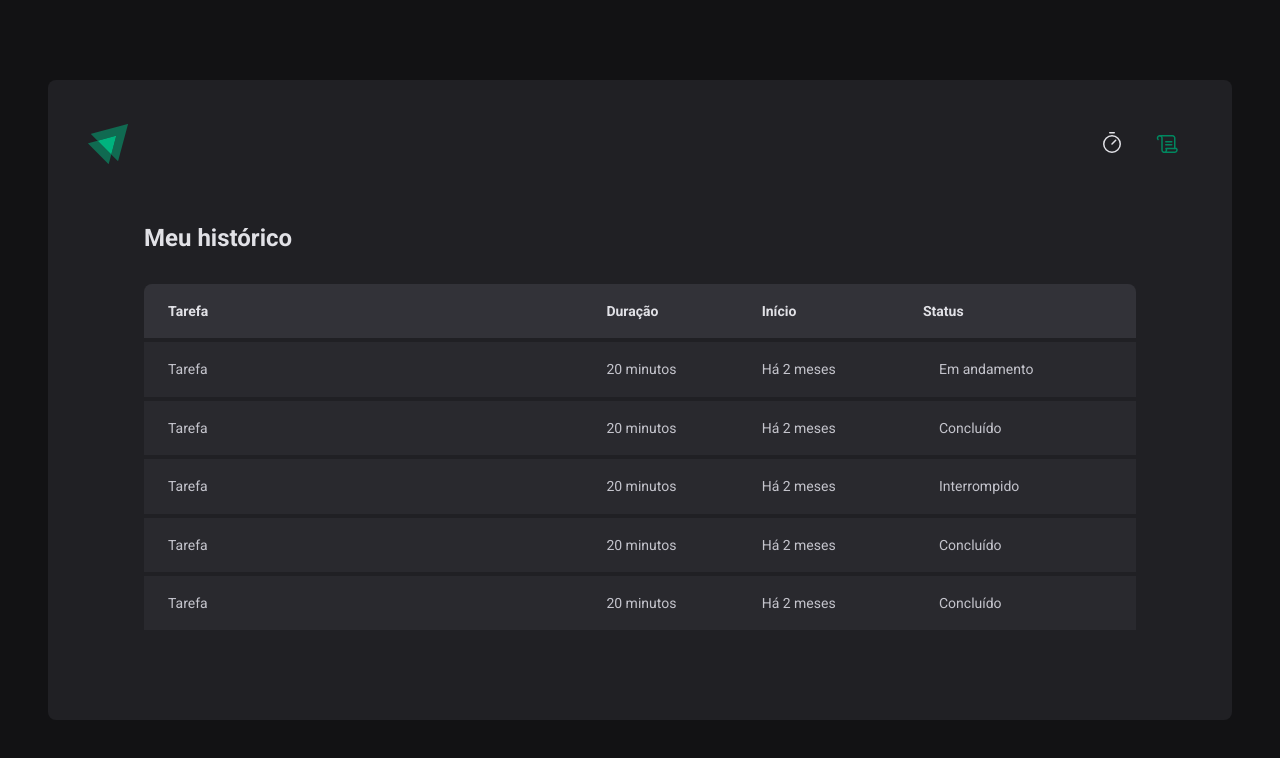
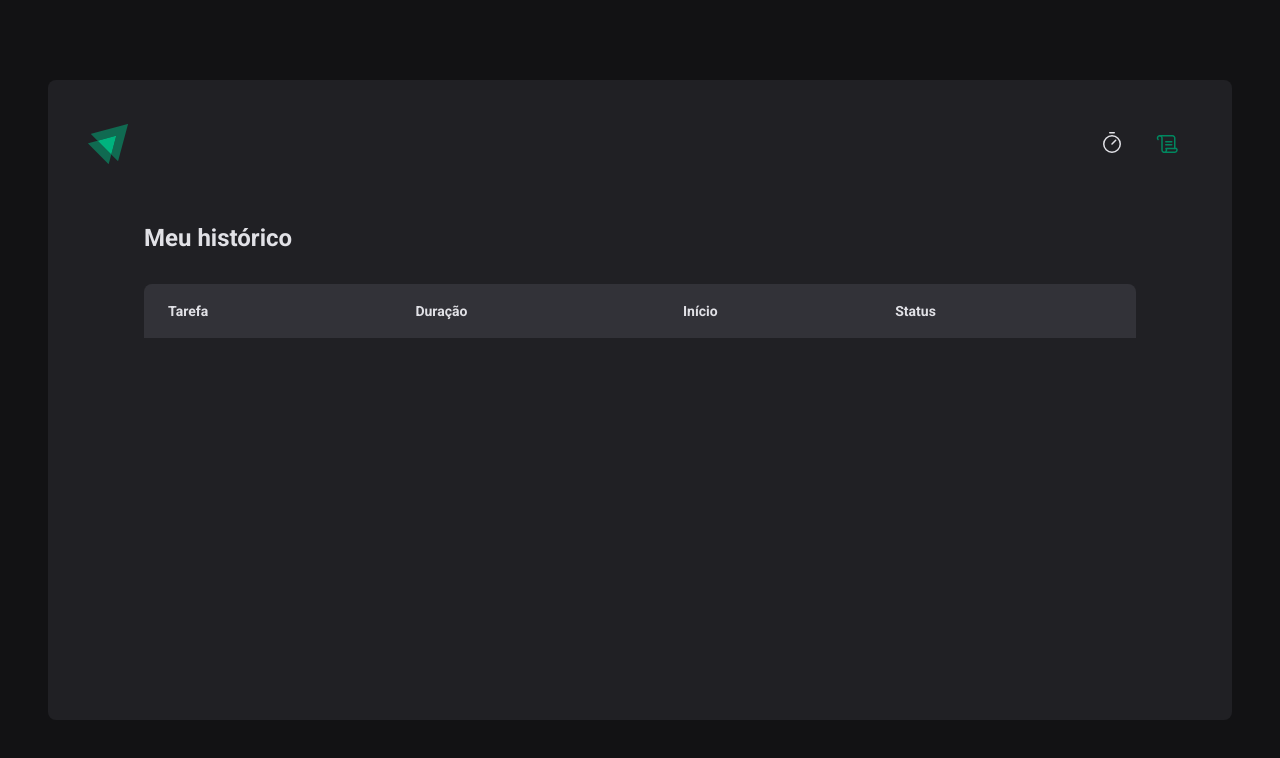
Before and after one commit to guiquintero/02-ignite-timer, a React (Vite) app: page /history in a window 1280 px wide. Shown: the top 758 px of the page. Built offline with nearby package versions, Linux system fonts and the light colour scheme.

Commit message:
add histórico

```diff
--- a/src/App.tsx
+++ b/src/App.tsx
@@ -4,11 +4,17 @@ import { defaultTheme } from "./styles/themes/default";
 import { GlobalStyles } from "./styles/themes/global";
 import { Router } from "./router";
 
+import { CycleContextProvider } from "./contexts/CyclesContext";
+
+
+
 export function App() {
   return (
     <ThemeProvider theme={defaultTheme}>
       <BrowserRouter>
+        <CycleContextProvider>
           <Router />
+        </CycleContextProvider>
       </BrowserRouter>
       <GlobalStyles />
     </ThemeProvider>
--- a/src/Pages/History/index.tsx
+++ b/src/Pages/History/index.tsx
@@ -1,10 +1,13 @@
+import { useContext } from "react";
 import { HistoryContainer, HistoryList, Status } from "./styles";
+import { CycleContext } from "../../contexts/CyclesContext";
 
 export function History() {
+  const { cycles } = useContext(CycleContext);
   return (
     <HistoryContainer>
       <h1>Meu histórico</h1>
-
+      {/* <pre>{JSON.stringify(cycles, null, 2)}</pre> */}
       <HistoryList>
         <table>
           <thead>
@@ -16,36 +19,24 @@ export function History() {
             </tr>
           </thead>
           <tbody>
-						<tr>
-							<td>Tarefa</td>
-							<td>20 minutos</td>
-							<td>Há 2 meses</td>
-							<td><Status statuscolor="yellow">Em andamento</Status></td>
+            {cycles.map((cycle) => (
+              <tr key={cycle.id}>
+                <td>{cycle.task}</td>
+                <td>{cycle.minutsAmount} minutos</td>
+                <td>{cycle.startDate.toISOString()}</td>
+                <td>
+                  {cycle.finishedDate && (
+                    <Status statuscolor="green">Concluido</Status>
+                  )}
+                  {cycle.interruptedDate && (
+                    <Status statuscolor="red">Interrompido</Status>
+                  )}
+                  {!cycle.finishedDate && !cycle.interruptedDate && (
+                    <Status statuscolor="yellow">Em Andamento</Status>
+                  )}
+                </td>
               </tr>
-						<tr>
-							<td>Tarefa</td>
-							<td>20 minutos</td>
-							<td>Há 2 meses</td>
-							<td><Status statuscolor="green">Concluído</Status></td>
-						</tr>
-						<tr>
-							<td>Tarefa</td>
-							<td>20 minutos</td>
-							<td>Há 2 meses</td>
-							<td><Status statuscolor="red">Interrompido</Status></td>
-						</tr>
-						<tr>
-							<td>Tarefa</td>
-							<td>20 minutos</td>
-							<td>Há 2 meses</td>
-							<td><Status statuscolor="green">Concluído</Status></td>
-						</tr>
-						<tr>
-							<td>Tarefa</td>
-							<td>20 minutos</td>
-							<td>Há 2 meses</td>
-							<td><Status statuscolor="green">Concluído</Status></td>
-						</tr>
+            ))}
           </tbody>
         </table>
       </HistoryList>
--- a/src/Pages/History/styles.ts
+++ b/src/Pages/History/styles.ts
@@ -78,6 +78,6 @@ export const Status = styled.span<StatusProps>`
     width: 0.5rem;
     height: 0.5rem;
     border-radius: 50%;
-    background-color: ${props=>props.theme[STATUS_COLOR[props.statusColor]]};
+    background-color: ${props=>props.theme[STATUS_COLOR[props.statuscolor]]};
   }
 `;
--- a/src/Pages/Home/Countdown/index.tsx
+++ b/src/Pages/Home/Countdown/index.tsx
@@ -1,7 +1,7 @@
 import { useContext, useEffect } from "react";
 import { CountdownContainer, Separator } from "./style";
 import { differenceInSeconds } from "date-fns";
-import { CycleContext } from "..";
+import { CycleContext } from "../../../contexts/CyclesContext";
 
 export function Countdown() {
   const {
--- a/src/Pages/Home/NewCycleForm/index.tsx
+++ b/src/Pages/Home/NewCycleForm/index.tsx
@@ -1,7 +1,7 @@
 import { FormContainer, MinutsAmountInput, TaskInput } from "./style";
 import { useContext } from "react";
-import { CycleContext } from "..";
 import { useFormContext } from "react-hook-form";
+import { CycleContext } from "../../../contexts/CyclesContext";
 
 
 
--- a/src/Pages/Home/index.tsx
+++ b/src/Pages/Home/index.tsx
@@ -7,28 +7,10 @@ import {
   StartCountdownButton,
   StopCountdownButton,
 } from "./styles";
-import { createContext, useState } from "react";
+import { useContext } from "react";
 import NewCycleForm from "./NewCycleForm";
 import { Countdown } from "./Countdown";
-
-interface Cycle {
-  id: string;
-  task: string;
-  minutsAmount: number;
-  startDate: Date;
-  interruptedDate?: Date;
-  finishedDate?: Date;
-}
-
-interface CycleContextType {
-  activeCycle: Cycle | undefined;
-  activeCycleId: string | null;
-  amountSecondsPassed: number;
-  markCurrentCycleAsFinished: () => void;
-  setSecondsPassed: (seconds: number) => void;
-}
-
-export const CycleContext = createContext({} as CycleContextType);
+import { CycleContext } from "../../contexts/CyclesContext";
 
 const newCycleFormValidationShema = zod.object({
   task: zod.string().min(1, "Informe o nome da tarefa"),
@@ -41,9 +23,7 @@ const newCycleFormValidationShema = zod.object({
 type NewCycleFormData = zod.infer<typeof newCycleFormValidationShema>;
 
 export function Home() {
-  const [cycles, setCyles] = useState<Cycle[]>([]);
-  const [activeCycleId, setActiveCycleId] = useState<string | null>(null);
-  const [amountSecondsPassed, setAmountSecondsPassed] = useState(0);
+  const {activeCycle, creatNewCycle, interruptCurrentCycle} = useContext(CycleContext);
 
   const newCycleForm = useForm<NewCycleFormData>({
     resolver: zodResolver(newCycleFormValidationShema),
@@ -54,82 +34,26 @@ export function Home() {
   });
   const { handleSubmit, watch, reset } = newCycleForm;
 
-  const activeCycle = cycles.find((cycle) => cycle.id === activeCycleId);
-
-  function setSecondsPassed(seconds: number) {
-    setAmountSecondsPassed(seconds);
-  }
-
-  function markCurrentCycleAsFinished() {
-    setCyles((state) =>
-      state.map((cycle) => {
-        if (cycle.id === activeCycleId) {
-          return {
-            ...cycle,
-            finishedDate: new Date(),
-          };
-        } else {
-          return cycle;
-        }
-      })
-    );
-  }
-
-  function handleCreatNewCycle(data: NewCycleFormData) {
-    const id = String(new Date().getTime());
-
-    const newCycle: Cycle = {
-      id,
-      task: data.task,
-      minutsAmount: data.minutsAmount,
-      startDate: new Date(),
-    };
-
-    setCyles((state) => [...state, newCycle]);
-    setActiveCycleId(newCycle.id);
-    setAmountSecondsPassed(0);
-
+  function handleCreatNewCycle(data: NewCycleFormData){
+    creatNewCycle(data);
     reset();
   }
 
-  function handleInterruptCycle() {
-    setCyles((state) =>
-      state.map((cycle) => {
-        if (cycle.id === activeCycleId) {
-          return {
-            ...cycle,
-            interruptedDate: new Date(),
-          };
-        } else {
-          return cycle;
-        }
-      })
-    );
-
-    setActiveCycleId(null);
-
-    document.title = `Ignite Timer`;
-  }
 
   const task = watch("task");
   const isSubmitDisabled = !task;
 
-  console.log(cycles);
-
   return (
     <HomeContainer>
       <form onSubmit={handleSubmit(handleCreatNewCycle)} action="">
-        <CycleContext.Provider
-          value={{ activeCycle, activeCycleId, markCurrentCycleAsFinished, amountSecondsPassed, setSecondsPassed }}
-        >
+
           <FormProvider {...newCycleForm}>
             <NewCycleForm />
           </FormProvider>
           <Countdown />
-        </CycleContext.Provider>
 
         {activeCycle ? (
-          <StopCountdownButton onClick={handleInterruptCycle} type="button">
+          <StopCountdownButton onClick={interruptCurrentCycle} type="button">
             <HandPalm size={24} />
             Interromper
           </StopCountdownButton>
--- /dev/null
+++ b/src/contexts/CyclesContext.tsx
@@ -0,0 +1,109 @@
+import { ReactNode, createContext, useState } from "react";
+
+interface NewCycleFormData{
+  task: string;
+  minutsAmount: number;
+}
+
+interface Cycle {
+  id: string;
+  task: string;
+  minutsAmount: number;
+  startDate: Date;
+  interruptedDate?: Date;
+  finishedDate?: Date;
+}
+
+interface CycleContextType {
+  cycles: Cycle[];
+  activeCycle: Cycle | undefined;
+  activeCycleId: string | null;
+  amountSecondsPassed: number;
+  markCurrentCycleAsFinished: () => void;
+  setSecondsPassed: (seconds: number) => void;
+  creatNewCycle: (data: NewCycleFormData) => void;
+  interruptCurrentCycle: () => void;
+}
+
+export const CycleContext = createContext({} as CycleContextType);
+
+interface CycleContextProviderProps {
+  children: ReactNode;
+}
+
+export function CycleContextProvider({children}: CycleContextProviderProps){
+
+  const [cycles, setCyles] = useState<Cycle[]>([]);
+  const [activeCycleId, setActiveCycleId] = useState<string | null>(null);
+  const [amountSecondsPassed, setAmountSecondsPassed] = useState(0);
+
+  const activeCycle = cycles.find((cycle) => cycle.id === activeCycleId);
+
+  function setSecondsPassed(seconds: number) {
+    setAmountSecondsPassed(seconds);
+  }
+
+  function markCurrentCycleAsFinished() {
+    setCyles((state) =>
+      state.map((cycle) => {
+        if (cycle.id === activeCycleId) {
+          return {
+            ...cycle,
+            finishedDate: new Date(),
+          };
+        } else {
+          return cycle;
+        }
+      })
+    );
+  }
+
+  function creatNewCycle(data: NewCycleFormData) {
+    const id = String(new Date().getTime());
+
+    const newCycle: Cycle = {
+      id,
+      task: data.task,
+      minutsAmount: data.minutsAmount,
+      startDate: new Date(),
+    };
+
+    setCyles((state) => [...state, newCycle]);
+    setActiveCycleId(newCycle.id);
+    setAmountSecondsPassed(0);
+  }
+
+  function interruptCurrentCycle() {
+    setCyles((state) =>
+      state.map((cycle) => {
+        if (cycle.id === activeCycleId) {
+          return {
+            ...cycle,
+            interruptedDate: new Date(),
+          };
+        } else {
+          return cycle;
+        }
+      })
+    );
+
+    setActiveCycleId(null);
+
+    document.title = `Ignite Timer`;
+  }
+
+  return (
+    <CycleContext.Provider value={{
+      cycles,
+      activeCycle,
+      activeCycleId,
+      amountSecondsPassed,
+      markCurrentCycleAsFinished,
+      setSecondsPassed,
+      creatNewCycle,
+      interruptCurrentCycle
+    }}>
+      {children}
+    </CycleContext.Provider>
+  )
+}
```
Lines whose indentation alone changed are shown as unchanged.
